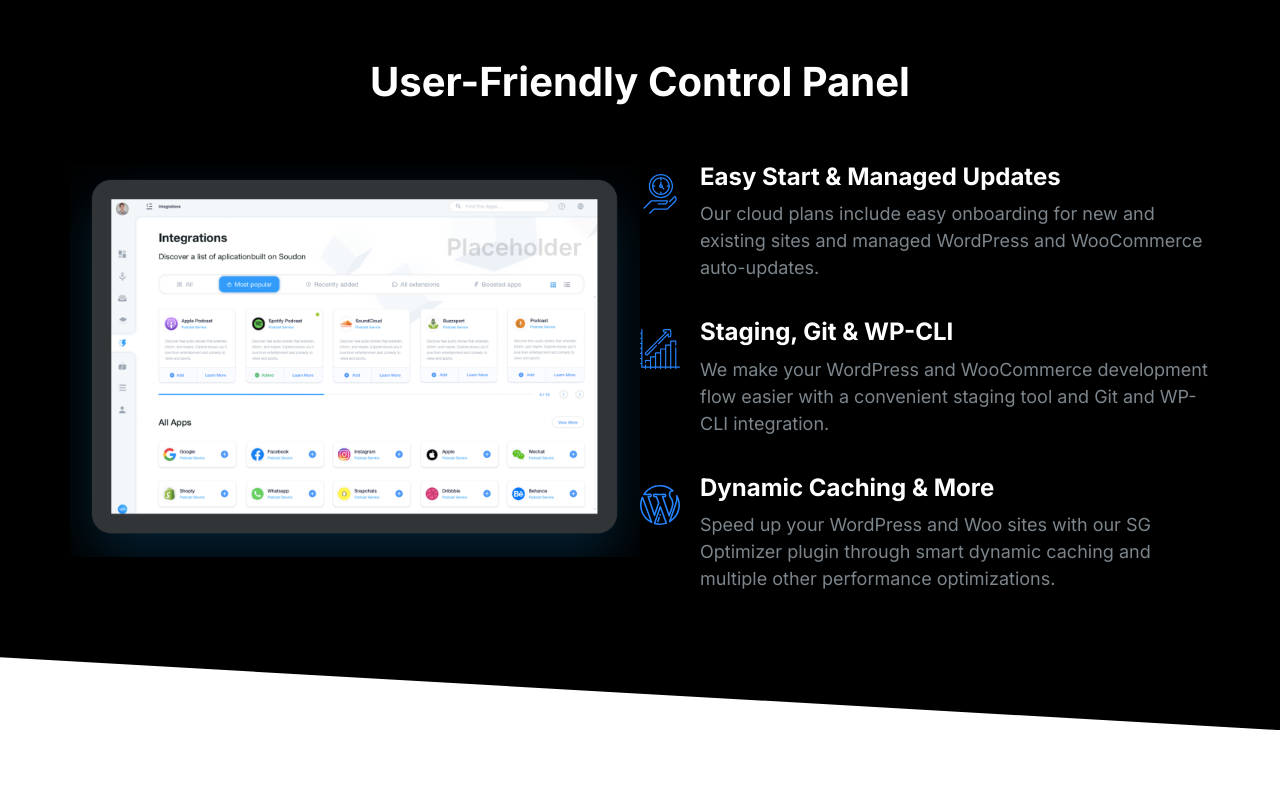
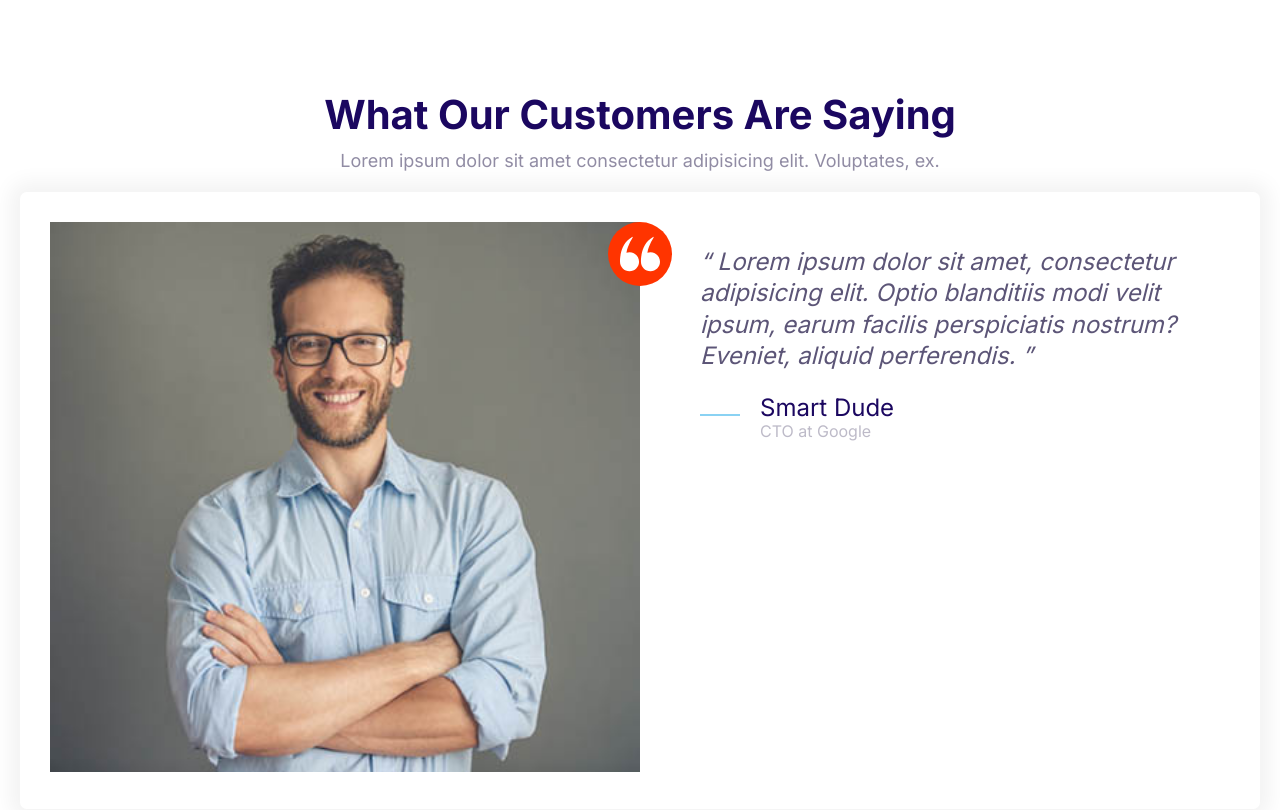
Before and after one commit to pankotskyi/artemify, a plain HTML site: page index.html in a window 1280 px wide. Drawn offline with Linux system fonts and the light colour scheme.

Commit message:
Set Up testimonials block.

```diff
--- a/index.html
+++ b/index.html
@@ -15,58 +15,48 @@
     <link rel="stylesheet" href="css/styles.css" />
   </head>
   <body>
-    <section class="block block--dark block--skewed-right block-showcase">
+    <section class="block">
       <header class="block__header">
-        <h2 class="block__heading">User-Friendly Control Panel</h2>
+        <h2>What Our Customers Are Saying</h2>
+        <p>
+          Lorem ipsum dolor sit amet consectetur adipisicing elit. Voluptates,
+          ex.
+        </p>
       </header>
-      <div class="grid grid-col-2 container block-showcase__content">
-        <img src="images/ipad.png" alt="Screenshot taken from Ipad" />
-        <div class="medias">
+      <div class="card testimonial">
+        <div class="grid grid-col-2">
+          <div class="testimonial__image-container">
+            <img
+              class="testimonial__image"
+              src="/images/testimonial.jpg"
+              alt="A happy customer"
+            />
+            <span class="icon-container icon-container--accent">
+              <svg class="icon icon--white">
+                <use xlink:href="/images/sprite.svg#quotes"></use>
+              </svg>
+            </span>
+          </div>
+          <blockquote class="quote">
+            <p class="text__quote">
+              Lorem ipsum dolor sit amet, consectetur adipisicing elit. Optio
+              blanditiis modi velit ipsum, earum facilis perspiciatis nostrum?
+              Eveniet, aliquid perferendis.
+            </p>
+            <footer>
               <div class="media">
                 <div class="media__image">
                   <svg class="icon icon--primary">
-                <use xlink:href="/images/sprite.svg#clock"></use>
+                    <use xlink:href="/images/sprite.svg#line"></use>
                   </svg>
                 </div>
                 <div class="media__body">
-              <h3 class="media__name block__heading">
-                Easy Start & Managed Updates
-              </h3>
-              <p>
-                Our cloud plans include easy onboarding for new and existing
-                sites and managed WordPress and WooCommerce auto-updates.
-              </p>
+                  <h3 class="media__name">Smart Dude</h3>
+                  <p class="quote__desc">CTO at Google</p>
                 </div>
               </div>
-          <div class="media">
-            <div class="media__image">
-              <svg class="icon icon--primary">
-                <use xlink:href="/images/sprite.svg#growth"></use>
-              </svg>
-            </div>
-            <div class="media__body">
-              <h3 class="media__name block__heading">Staging, Git & WP-CLI</h3>
-              <p>
-                We make your WordPress and WooCommerce development flow easier
-                with a convenient staging tool and Git and WP-CLI integration.
-              </p>
-            </div>
-          </div>
-          <div class="media">
-            <div class="media__image">
-              <svg class="icon icon--primary">
-                <use xlink:href="/images/sprite.svg#wordpress"></use>
-              </svg>
-            </div>
-            <div class="media__body">
-              <h3 class="media__name block__heading">Dynamic Caching & More</h3>
-              <p>
-                Speed up your WordPress and Woo sites with our SG Optimizer
-                plugin through smart dynamic caching and multiple other
-                performance optimizations.
-              </p>
-            </div>
-          </div>
+            </footer>
+          </blockquote>
         </div>
       </div>
     </section>
```
Also changed, not shown: components/testimonials-block.html (added, +44 -0 lines). Lines whose indentation alone changed are shown as unchanged.
